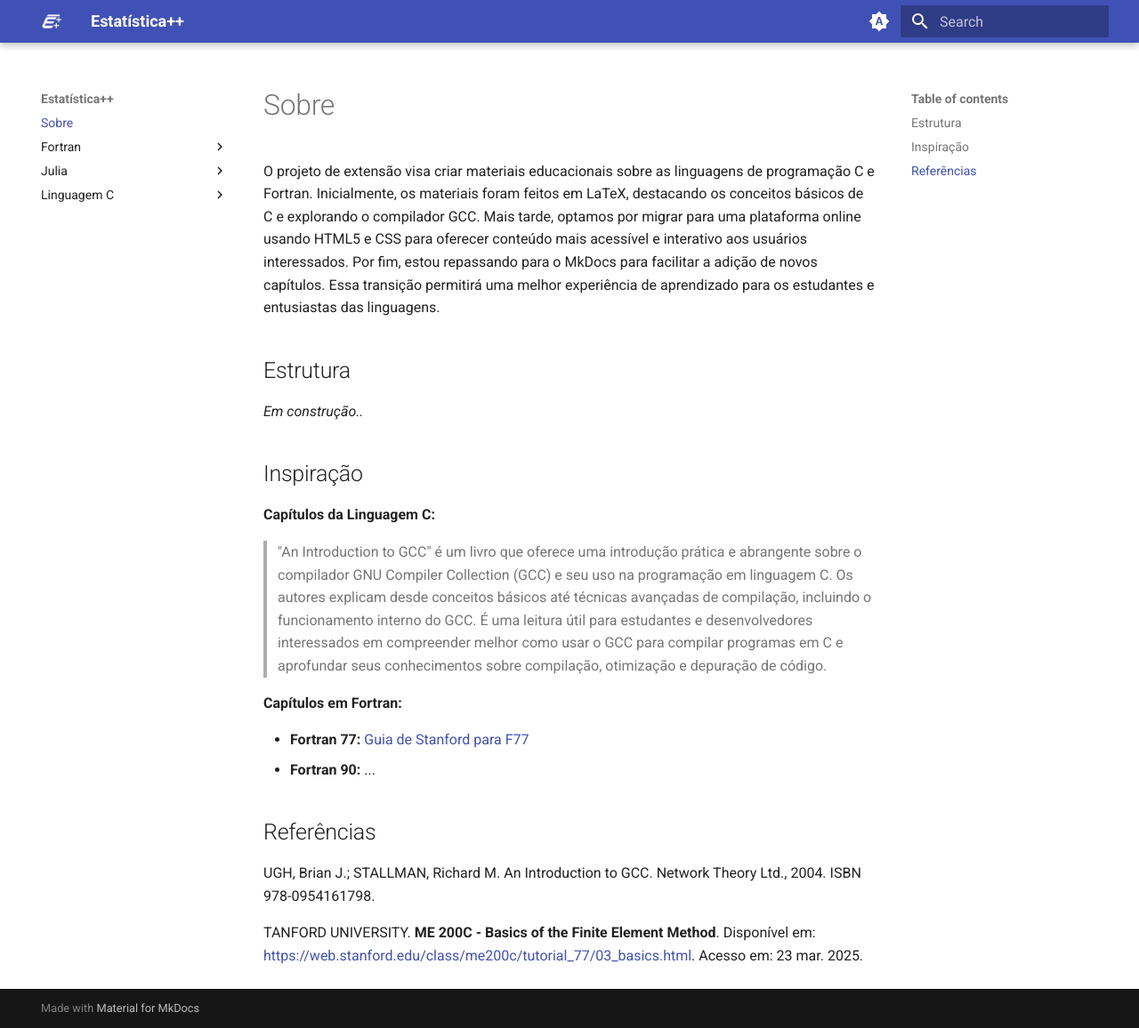
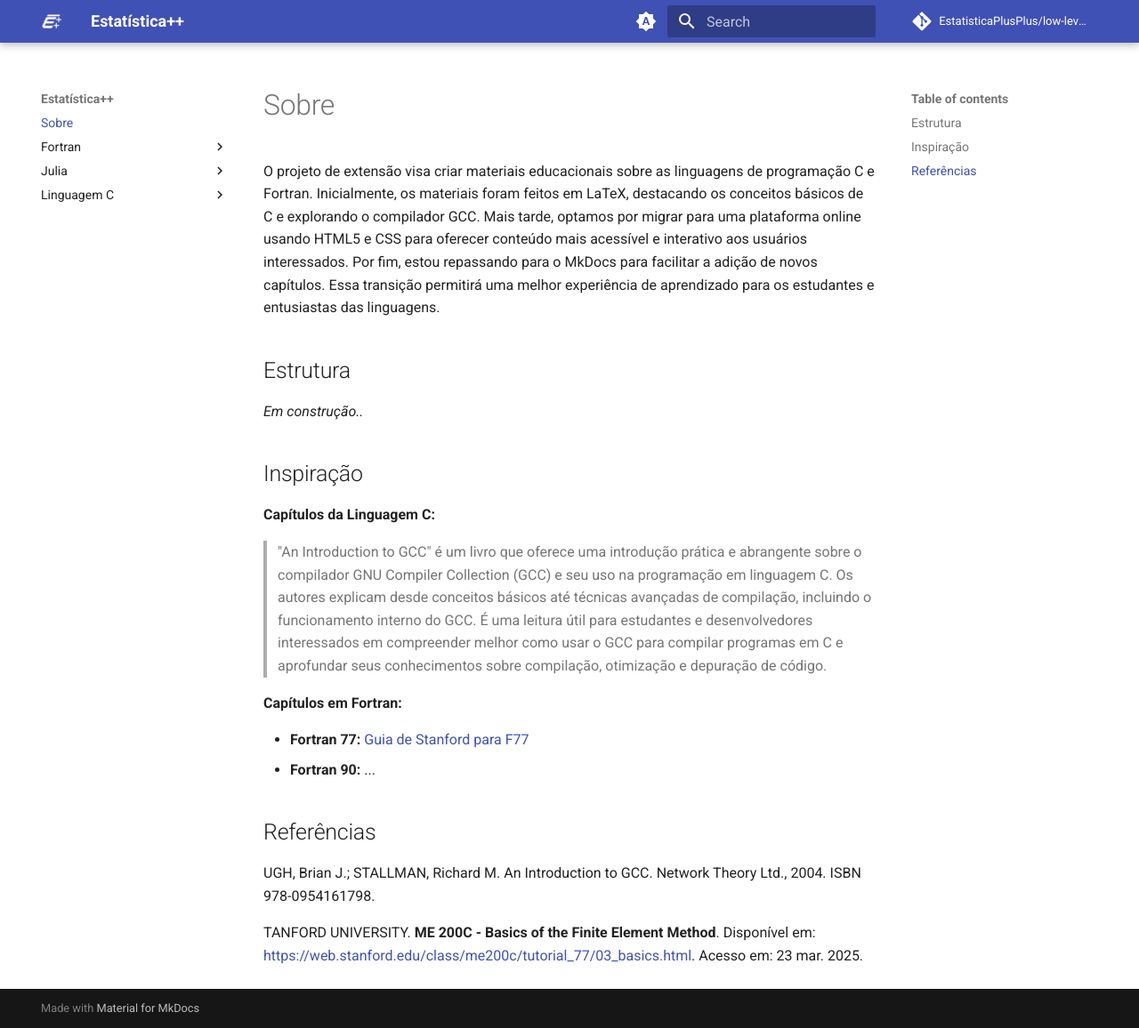
Before and after one commit to EstatisticaPlusPlus/low-level-learning, an MkDocs documentation site: the page built from docs/index.md, in a window 1280 px wide and 1156 px high. Shown: the whole window at 89% size. Built offline with MkDocs 1.6.1 and Material for MkDocs 9.7.7, drawn with Linux system fonts in a browser that asks for light colours; comment, search, counter and statistics services are not loaded.

Commit message:
add: repo reference

```diff
--- a/mkdocs.yml
+++ b/mkdocs.yml
@@ -1,4 +1,8 @@
 site_name: Estatística++
+
+repo_name: EstatisticaPlusPlus/low-level-learning
+repo_url: https://github.com/EstatisticaPlusPlus/low-level-learning
+
 theme:
   name: material
   logo: assets/estatisticamaismais_logo_branco_transparente.png
```
